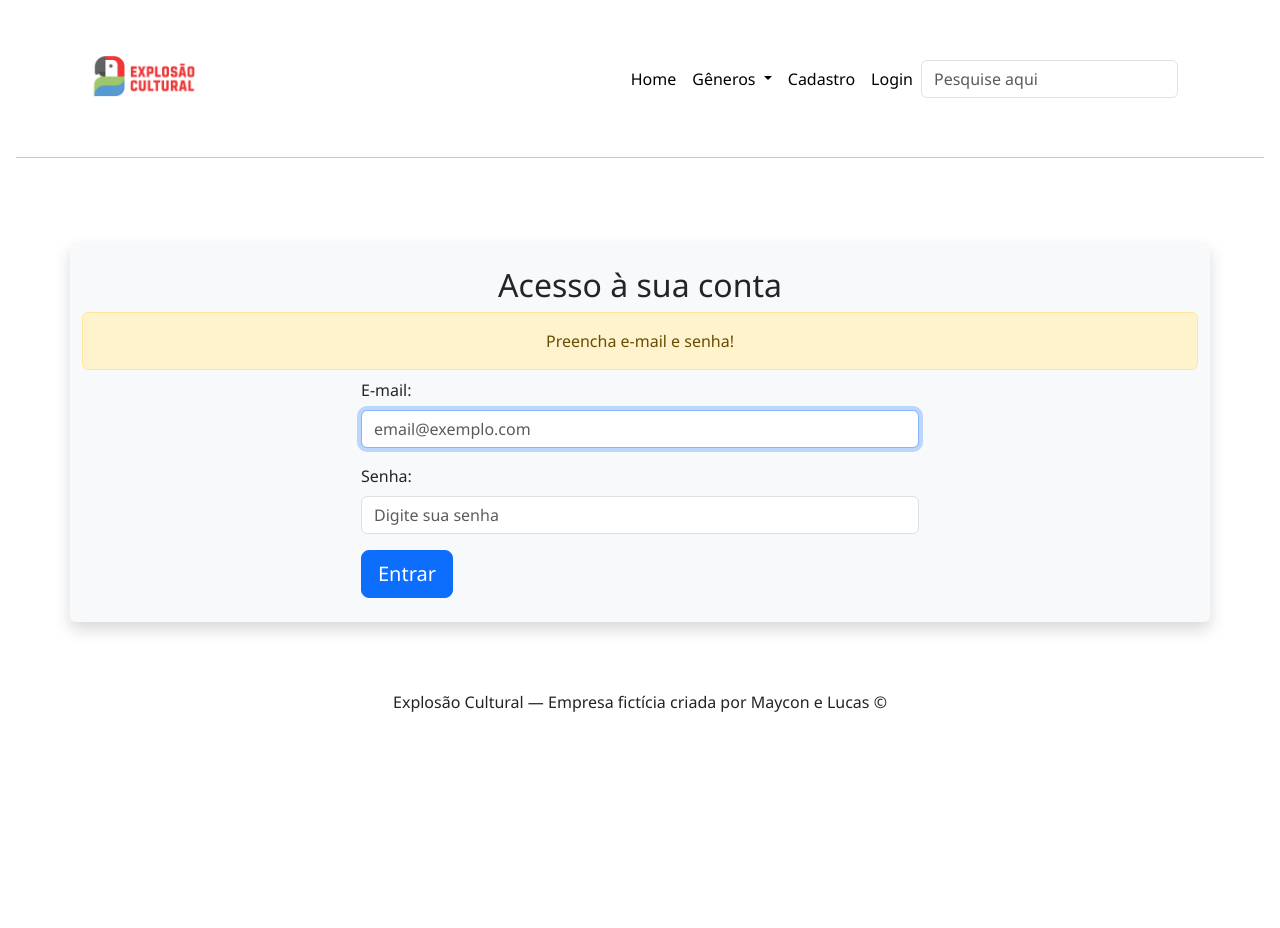
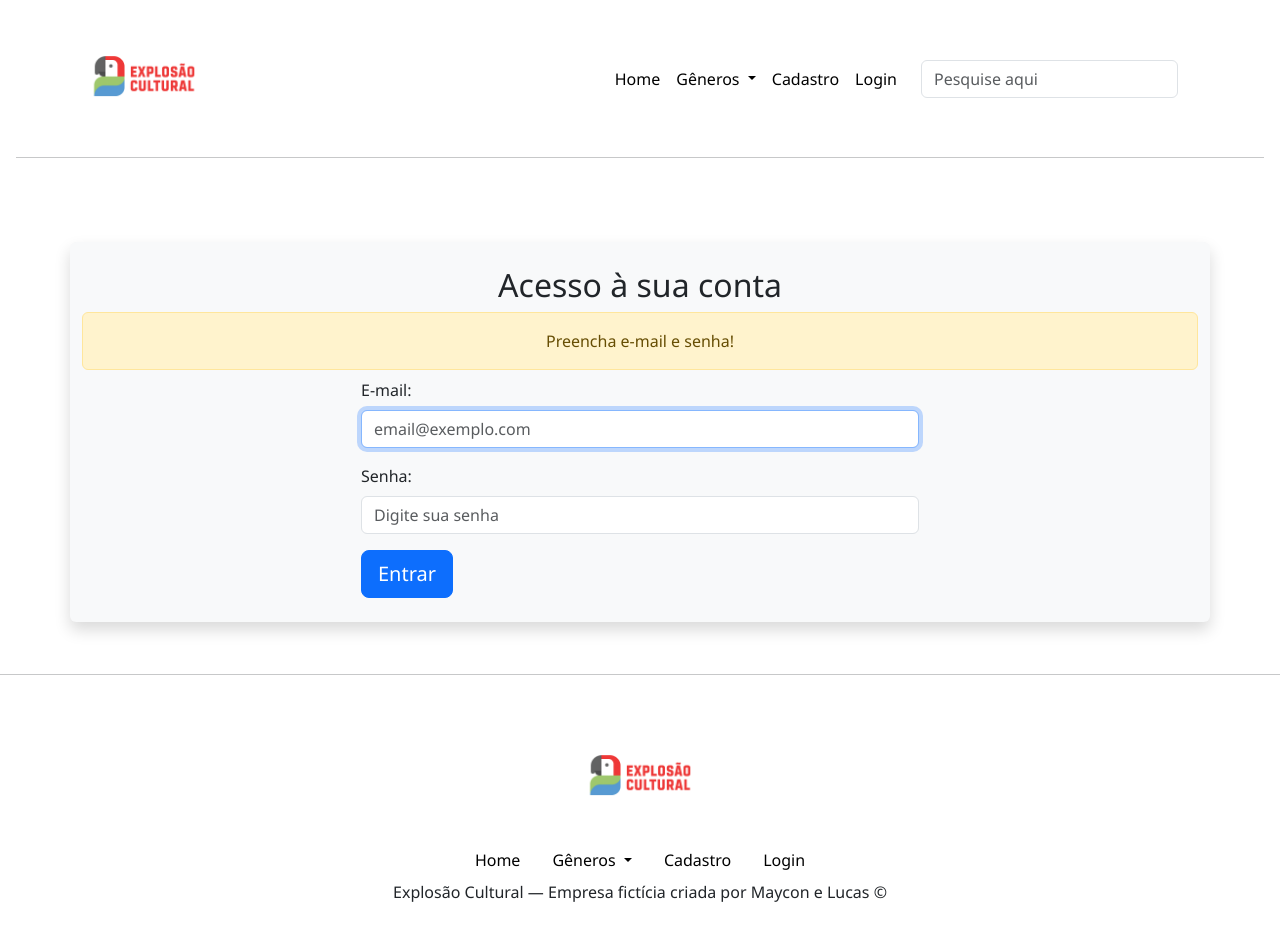
Before and after one commit to mayconr4/explosao-cultural-2, a PHP site: page /login.php in a window 1280 px wide. Before the commit the page ends 712 px from the top, so only its background shows below. Run offline with PHP 8.4, Linux system fonts and the light colour scheme; data that the repository does not hold is empty.

Commit message:
Adiciona menu e rodape

```diff
--- a/login.php
+++ b/login.php
@@ -67,17 +67,17 @@ if (isset($_POST['entrar'])) {
   <link rel="stylesheet" href="css/estilo.css">
 </head>
 <body class="bg-ligth text-dark">
-  <header class="bg-ligth p-3">
+   <header class="bg-ligth p-3">
     <div class="container d-flex justify-content-between align-items-center">
       <h1 class="m-0"><a href="index.php" class="text-light text-decoration-none"><img class="logotipo" src="images/logo2.png" alt="logo tipo"></a></h1>
       <nav class="navbar navbar-expand-lg navbar-light bg-white">
         <div class="container">
-          <button class="navbar-toggler" type="button" id="menuBtn" aria-label="Toggle navigation">
+          <button class="navbar-toggler" type="button" data-bs-toggle="collapse" data-bs-target="#menuNav" aria-controls="menuNav" aria-expanded="false" aria-label="Toggle navigation">
             <span class="navbar-toggler-icon"></span>
           </button>
 
-          <div class="collapse navbar-collapse" id="menuNav">
-            <ul class="navbar-nav ms-auto">
+          <div class="collapse navbar-collapse justify-content-center" id="menuNav">
+            <ul class="navbar-nav mx-auto">
               <li class="nav-item">
                 <a class="nav-link text-black" href="index.php">Home</a>
               </li>
@@ -89,13 +89,12 @@ if (isset($_POST['entrar'])) {
                 <ul class="dropdown-menu" aria-labelledby="navbarDropdown">
                   <?php foreach ($listaDeGeneros as $generos) { ?>
                     <li>
-                      <a class="dropdown-item" href="generos.php?tipo=<?= $generos['id'] ?>">
-                        <?= $generos['tipo'] ?>
+                      <a class="dropdown-item" href="eventosPorGeneros.php?id=<?= htmlspecialchars($generos['id']) ?>">
+                        <?= htmlspecialchars($generos['tipo']) ?>
                       </a>
                     </li>
                   <?php } ?>
                 </ul>
-              </li>
 
               <li class="nav-item">
                 <a class="nav-link text-black" href="cria-conta.php">Cadastro</a>
@@ -106,17 +105,16 @@ if (isset($_POST['entrar'])) {
               </li>
             </ul>
 
-            <div class="position-relative">
-              <form autocomplete="off" class="d-flex" action="resultados.php" method="POST" onsubmit="return false" id="form-busca">
+            <div class="position-relative ms-lg-3">
+              <form autocomplete="off" class="d-flex" action="resultados.php" method="POST" id="form-busca">
                 <input id="campo-busca" name="busca" class="form-control me-2" type="search" placeholder="Pesquise aqui" aria-label="Pesquise aqui">
               </form>
-
-              <!-- Div manipulada pelo busca.js -->
-              <div id="resultados" class="mt-3 position-absolute container bg-white shadow-lg p-3 rounded"></div>
+              <div id="resultados" role="region" aria-live="polite" class="mt-3 position-absolute container bg-white shadow-lg p-3 rounded"></div>
             </div>
           </div>
         </div>
       </nav>
+
     </div>
     <hr>
   </header>
@@ -152,8 +150,48 @@ if (isset($_POST['entrar'])) {
     </div>
   </main>
 
-  <footer class="bg-ligth text-center py-3">
-    <p class="m-0">Explosão Cultural — Empresa fictícia criada por Maycon e Lucas &copy;</p>
+ <hr>
+  <footer class="bg-ligth py-4">
+    <div class="container d-flex justify-content-center align-items-center flex-column">
+      <h1 class="m-0">
+        <a href="index.php" class="text-light text-decoration-none">
+          <img class="logotipo" src="images/logo2.png" alt="Logo do site">
+        </a>
+      </h1>
+
+      <ul class="nav">
+        <li class="nav-item">
+          <a class="nav-link text-black" href="index.php">Home</a>
+        </li>
+
+        <li class="nav-item dropdown">
+          <a class="nav-link dropdown-toggle text-black" href="#" id="footerDropdown" role="button" data-bs-toggle="dropdown" aria-expanded="false">
+            Gêneros
+          </a>
+          <ul class="dropdown-menu" aria-labelledby="footerDropdown">
+            <?php foreach ($listaDeGeneros as $generos) { ?>
+              <li>
+                <a class="dropdown-item" href="eventosPorGenero.php?tipo=<?= htmlspecialchars($generos['id']) ?>">
+                  <?= htmlspecialchars($generos['tipo']) ?>
+                </a>
+              </li>
+            <?php } ?>
+          </ul>
+        </li>
+
+        <li class="nav-item">
+          <a class="nav-link text-black" href="cria-conta.php">Cadastro</a>
+        </li>
+
+        <li class="nav-item">
+          <a class="nav-link text-black" href="login.php">Login</a>
+        </li>
+      </ul>
+    </div>
+
+    <p class="m-0 text-center">
+      Explosão Cultural — Empresa fictícia criada por Maycon e Lucas &copy;
+    </p>
   </footer>
 
   <script src="js/menu.js"></script>
```
